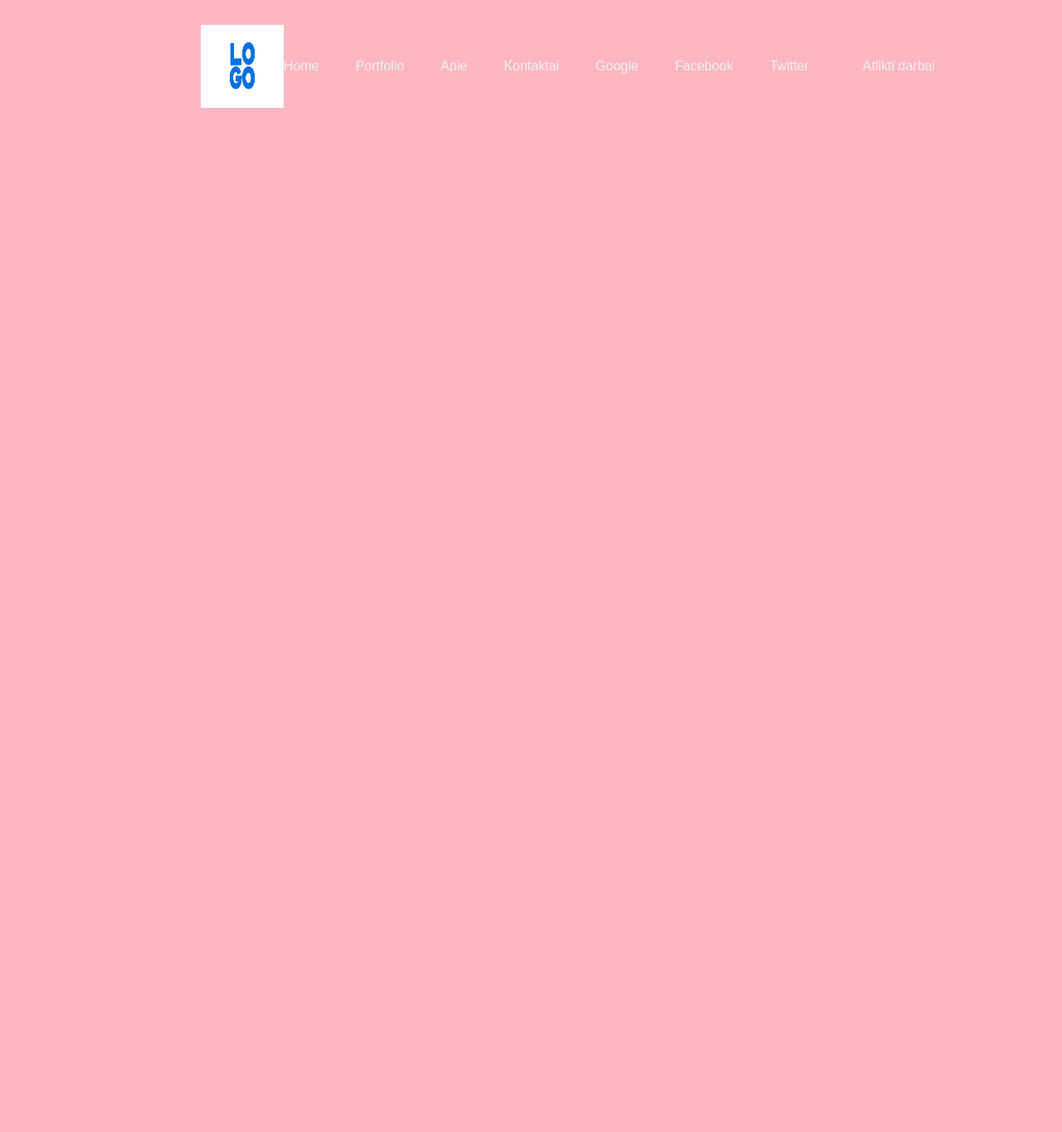
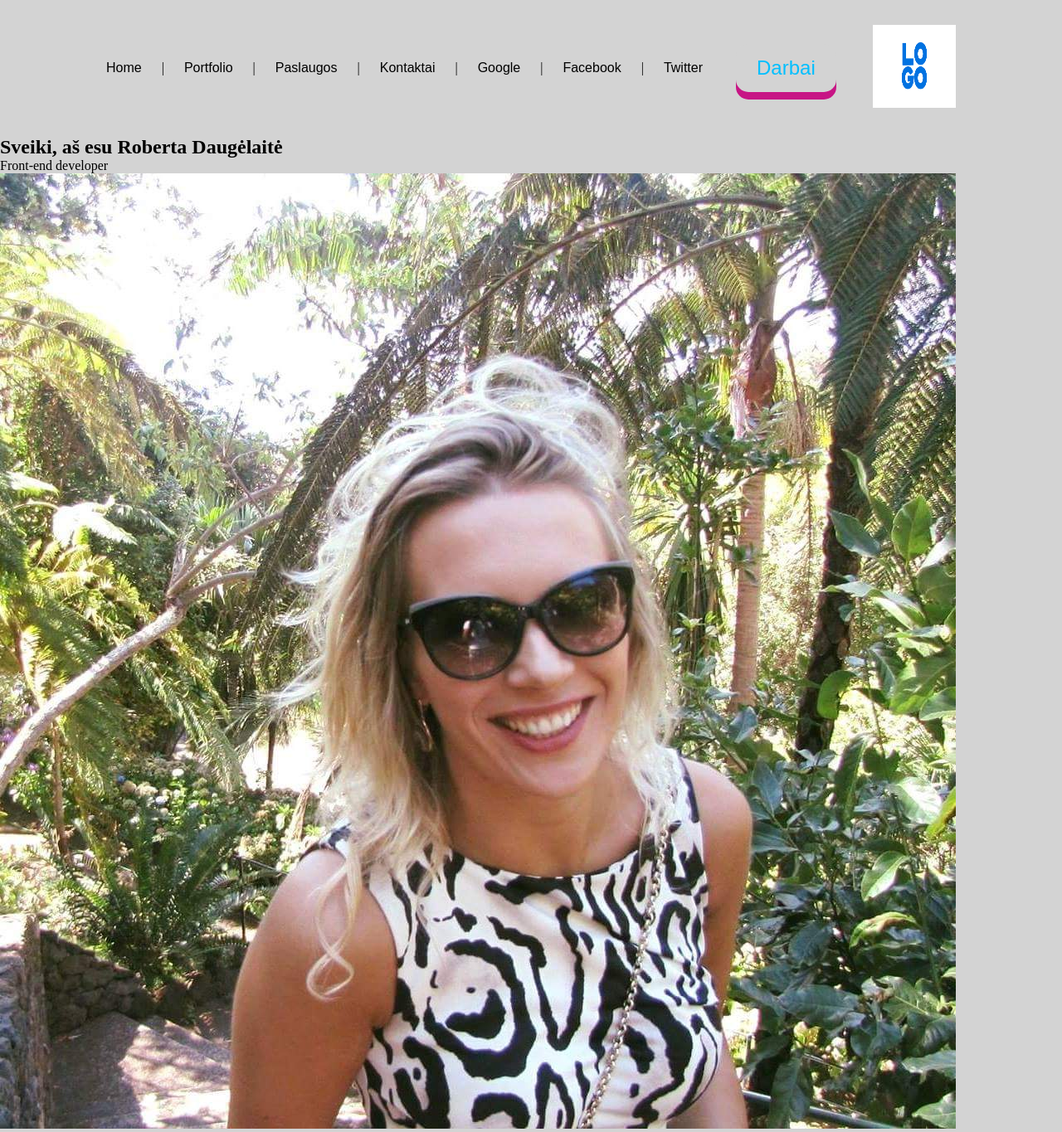
Before and after one commit to robertadau/robertos, a PHP site: page /projecto_failai/public_html/portfolio.html in a window 1280 px wide. Shown: the whole page at 83% size. Before the commit the page ends 130 px from the top, so only its background shows below. Run offline with PHP 8.4, Linux system fonts and the light colour scheme; some libraries are stand-ins or nearby versions.

Commit message:
pakeiciau

```diff
--- a/projecto_failai/public_html/css/porto.css
+++ b/projecto_failai/public_html/css/porto.css
@@ -6,14 +6,14 @@
     box-sizing: border-box;
     margin: 0;
     padding: 0;
-    background-color: lightpink;
+    background-color: lightgrey;
 }
 
 li, a, button {
     font-family: "Montserrat", sans-serif;
     font-weight: 500;
     font-size: 16px;
-    color: #ecf0f1;
+    color: black;
     text-decoration: none;
 }
 
@@ -52,7 +52,7 @@ nav {
 }
 
 .nav_links li a:hover {
-    color: #0088a9;
+    color: darkviolet;
 }
 
 .cta {
@@ -60,15 +60,28 @@ nav {
 }
 
 button {
+    display: inline-block;
     margin-left: 20px;
-    padding: 9px 25px;
-    backgroung-color: rgba(0,136,169,1);
+    padding: 15px 25px;
+    backgroung-color: blue;
     border: none;
-    border-radius: 50px;
+    border-radius: 15px;
+    box-shadow: 0 9px mediumvioletred;
     cursor: pointer;
     transition: all 0.3s ease 0s;
+    color: deepskyblue;
+    font-size: 24px;
+    text-align: center;
+    text-decoration: none;
+    outline: none;
 }
 
 button:hover {
     backgroung-color: rgba(0,136,169,1);
 }
+
+.button:active {
+    background-color: cornflowerblue;
+    box-shadow: 0 5px #666;
+    transform: translateY(4px);
+}
--- a/projecto_failai/public_html/home.html
+++ b/projecto_failai/public_html/home.html
@@ -25,7 +25,7 @@
         <div class="w3-bar-block w3-center">
             <a href="home.html" class="w3-bar-item w3--grey w3-hover-black" onclick="closeNav()">Home</a>
             <a href="portfolio.html" class="w3-bar-item w3-button w3-text-grey w3-hover-black" onclick="closeNav()">Portfolio</a>
-            <a href="start.html" class="w3-bar-item w3-button w3-text-grey w3-hover-black" onclick="closeNav()">Apie</a>
+            <a href="indexx.html" class="w3-bar-item w3-button w3-text-grey w3-hover-black" onclick="closeNav()">Apie</a>
             <a href="kontaktai.html" class="w3-bar-item w3-button w3-text-grey w3-hover-black" onclick="closeNav()">Kontaktai</a>
             <a href="https://google.lt" class="w3-bar-item w3-button w3-text-grey w3-hover-black" onclick="closeNav()">Google</a>
             <a href="https://facebook.com" class="w3-bar-item w3-button w3-text-grey w3-hover-black" onclick="closeNav()">Facebook</a>
--- a/projecto_failai/public_html/portfolio.html
+++ b/projecto_failai/public_html/portfolio.html
@@ -12,20 +12,35 @@
 <body>
 
 <header>
+    <div class="logo">
         <img src="img/logo-social.png" alt="logo_social" width=100px height=100px>
+    </div>
         <nav>
             <ul class="nav_links">
-               <li><a href="home.html">Home</a></li>
-               <li><a href="portfolio.html">Portfolio</a></li>
-               <li><a href="start.html">Apie</a></li>
-               <li><a href="kontaktai.html">Kontaktai</a></li>
-               <li><a href="https://google.lt">Google</a></li>
-               <li><a href="https://facebook.com">Facebook</a></li>
+               <li><a href="home">Home</a></li> |
+               <li><a href="portfolio.html">Portfolio</a></li> |
+               <li><a href="paslaugos">Paslaugos</a></li> |
+               <li><a href="kontaktai">Kontaktai</a></li> |
+               <li><a href="https://google.lt">Google</a></li> |
+               <li><a href="https://facebook.com">Facebook</a></li> |
                <li><a href="https://twitter.com">Twitter</a></li>
             </ul>
         </nav>
-        <a class="cta" href="home.html"><button>Atlikti darbai</button></a>
+
+        <a class="cta" href="home.html"><button>Darbai</button></a>
 </header>
+
+    <!-- intro -->
+    <section class="intro" id="home">
+       <h1 class="section__title section__title--intro">
+           Sveiki, aš esu <strong>Roberta Daugėlaitė</strong>
+       </h1>
+        <p class="section__subtitle section__subtitle--intro">Front-end developer</p>
+        <img src="img/Roberta.jpg" alt="besisypsanti Roberta">
+    </section>
+
+<!-- Mano paslaugos -->
+<section class="mano-paslaugos" id="paslaugos"
 
 </body>
 
```
Also changed, not shown: projecto_failai/public_html/img/Roberta.jpg (added).
